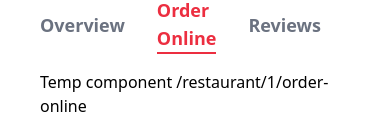
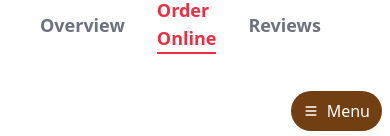
Before and after one commit to anuj123-45/Zomato-Mern, a React (Vite) app in the folder client/: page /restaurant/1/order-online in a window 390 px wide. Shown: the part 705-841 px from the top of the page. Built offline with nearby package versions, Linux system fonts and the light colour scheme; the HTML template or start-up script is replaced by a standard one.

Commit message:
added float menu

```diff
--- a/client/src/App.jsx
+++ b/client/src/App.jsx
@@ -5,11 +5,14 @@ import RestaurantLayoutHOC from "./HOC/Restaurant.HOC"
 
 // component
 import Temp from './components/Temp'
+
 import { Routes, Route, Navigate} from "react-router-dom"
 // pages
 import Home from "./Page/Home"
 import Overview from "./Page/Restaurant/Overview"
 import Redirect from "./Page/Restaurant/Redirect"
+import OrderOnline from "./Page/Restaurant/OrderOnline"
+
 
 
 
@@ -22,7 +25,7 @@ function App() {
         {HomeLayoutHOC({ path: "/:type", component: Home })}
         <Route exact path="/restaurant/:id" element={<Redirect />} />
         {RestaurantLayoutHOC({ path: "/restaurant/:id/overview", component: Overview })}
-        {RestaurantLayoutHOC({ path: "/restaurant/:id/order-online", component: Temp })}
+        {RestaurantLayoutHOC({ path: "/restaurant/:id/order-online", component: OrderOnline })}
         {RestaurantLayoutHOC({ path: "/restaurant/:id/reviews", component: Temp })}
         {RestaurantLayoutHOC({ path: "/restaurant/:id/menu", component: Temp })}
         {RestaurantLayoutHOC({ path: "/restaurant/:id/photos", component: Temp })}
--- /dev/null
+++ b/client/src/Page/Restaurant/OrderOnline.jsx
@@ -0,0 +1,12 @@
+import React from 'react'
+import FloatMenuButton from '../../components/Restaurant/Order-Online/FloatMenuButton'
+
+const OrderOnline=()=>{
+  return (
+    <>
+    <FloatMenuButton/>
+    </>
+  )
+}
+
+export default OrderOnline
--- /dev/null
+++ b/client/src/components/Restaurant/Order-Online/FloatMenuButton.jsx
@@ -0,0 +1,29 @@
+import React, { useState } from 'react'
+import { HiMenu } from 'react-icons/hi'
+import { MdClose } from 'react-icons/md'
+
+// components
+import MenuListContainer from './MenuListContainer'
+
+
+const FloatMenuButton = () => {
+    const [isClicked, setIsClicked] = useState(false)
+
+    const toggleMenu = () => setIsClicked((prev) => !prev)
+    return (
+        <>
+            <div className='fixed bottom-2 right-2 w-8/12 flex flex-col items-end  md:hidden'>
+                {
+                    isClicked && (<div className='w-8/12 h-48 bg-white p-3 overflow-y-scroll'>
+                        <MenuListContainer />
+                    </div>)
+                }
+                <button onClick={toggleMenu} className='flex items-center gap-2 fixed bottom-2 right-2 rounded-full text-white bg-yellow-900 px-3 py-2 md:hidden '>{
+                    isClicked ? <MdClose /> : <HiMenu />
+                } Menu</button>
+            </div>
+        </>
+    )
+}
+
+export default FloatMenuButton
--- /dev/null
+++ b/client/src/components/Restaurant/Order-Online/MenuCategory.jsx
@@ -0,0 +1,20 @@
+import React from 'react'
+import classnames from 'classnames';
+
+function MenuCategory(props) {
+  return (
+    <>
+      <div
+        className={classnames({
+          "text-zomato-400 p-0 bg-zomato-50 border-r-2 border-zomato-400":
+            props.isActive,
+        })}>
+        <h3 id={props.name} onClick={props.onClickHandler}>
+          {props.name}{" "}({props.items.length})
+        </h3>
+      </div>
+    </>
+  )
+}
+
+export default MenuCategory
--- /dev/null
+++ b/client/src/components/Restaurant/Order-Online/MenuListContainer.jsx
@@ -0,0 +1,31 @@
+import React, { useState } from "react";
+
+// components
+import MenuCategory from "./MenuCategory";
+
+const MenuListContainer = (props) => {
+  const [selected, isSelected] = useState();
+  const onClickHandler = (e) => {
+    if (e.target.id) {
+      isSelected(e.target.id)
+    }
+    return;
+  }
+  return (
+    <>
+      <div className="w-full flex flex-col gap-3">
+      <div className="w-36 h-48">
+      <MenuCategory
+          name="Recommended"
+          items={[1, 2]}
+          onClickHandler={onClickHandler}
+          isActive={selected === "Recommended"}
+        />
+      </div>
+      </div>
+    </>
+  );
+};
+
+
+export default MenuListContainer
--- a/client/src/components/Restaurant/TabConatiner.jsx
+++ b/client/src/components/Restaurant/TabConatiner.jsx
@@ -1,10 +1,10 @@
 import React from 'react'
 import classnames from 'classnames';
-import { useLocation ,Link,useParams} from 'react-router-dom';
+import { useLocation, Link, useParams } from 'react-router-dom';
 
 
 const Tabs = (props) => {
-    const {id}=useParams();
+    const { id } = useParams();
     return (
         <>
             <Link to={`/restaurant/${id}/${props.route}`}>
```
Lines whose indentation alone changed are shown as unchanged.
